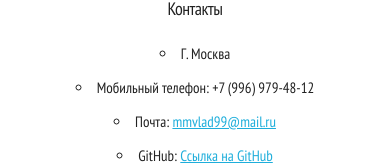
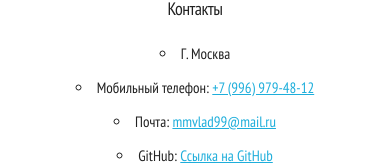
Before and after one commit to PhantomVlad/cv, a plain HTML site: page index.html in a window 390 px wide. Shown: the part 572-738 px from the top of the page. Drawn offline with Linux system fonts and the light colour scheme.

Commit message:
add phone

```diff
--- a/index.html
+++ b/index.html
@@ -35,7 +35,7 @@
   <h5>Контакты</h5>
   <ul>
     <li>Г. Москва</li>
-    <li>Мобильный телефон: +7 (996) 979-48-12</li>
+    <li>Мобильный телефон: <a href=”tel:+79969794812”>+7 (996) 979-48-12</a></li>
     <li>Почта: <a href="mailto:mmvlad99@mail.ru?subject=Работа">mmvlad99@mail.ru</a></li>
     <li>GitHub: <a href="https://github.com/PhantomVlad">Ссылка на GitHub</a></li>
     <li>VK: <a href="https://vk.com/vlad__fedotov">Ссылка на ВКонтакте</a></li>
```
